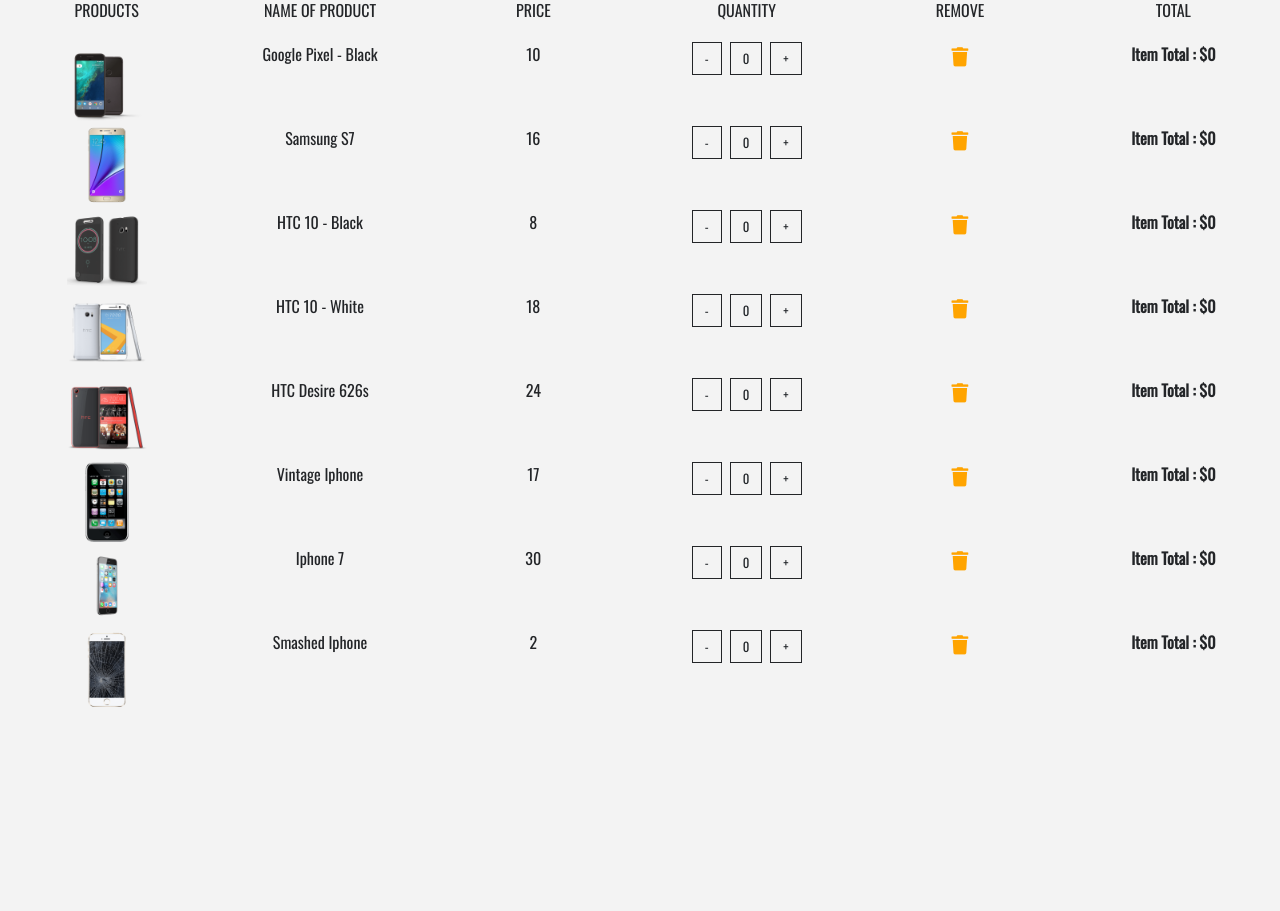
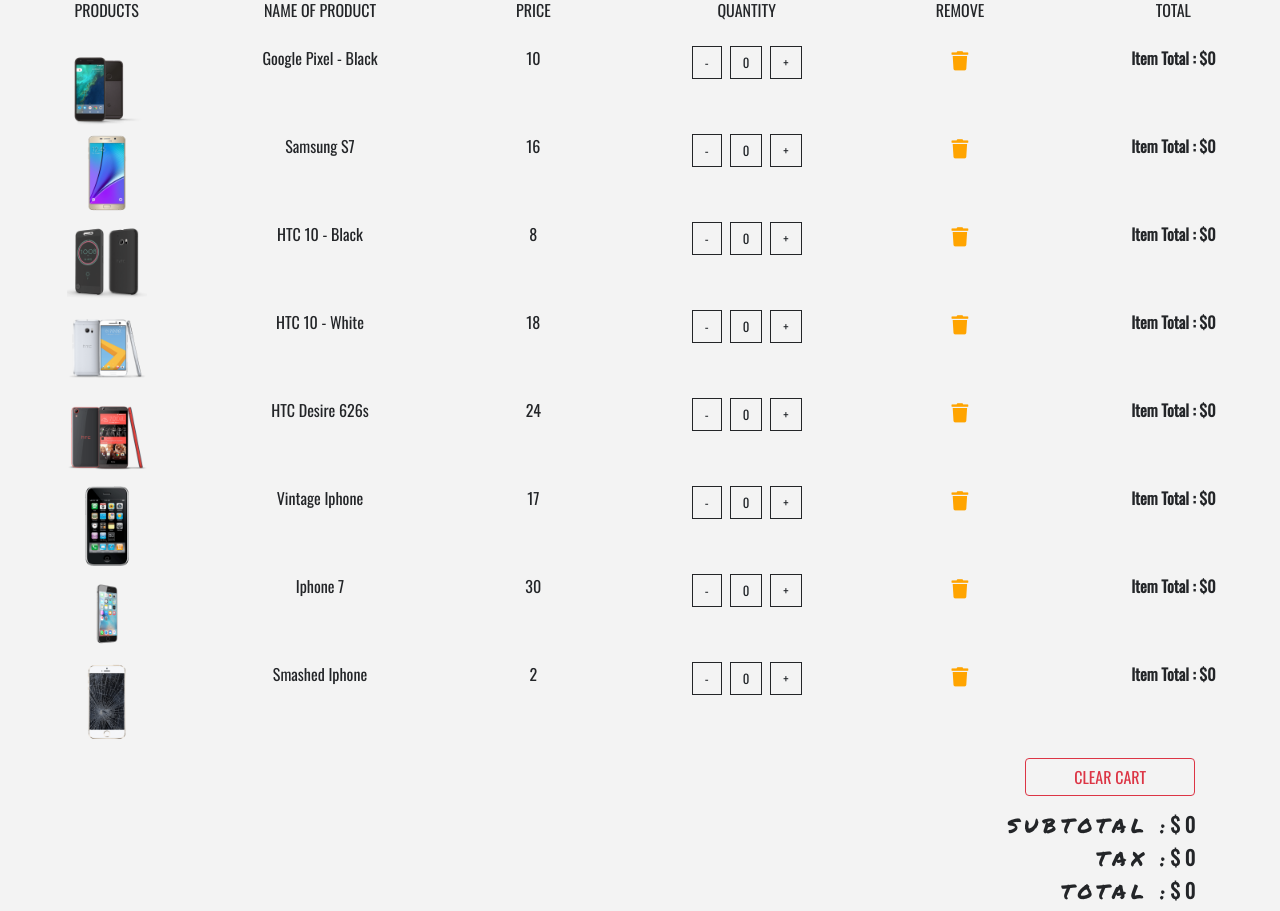
Before and after one commit to kwillard95/ecommerce-phones-project, a React (Create React App) app: page /cart in a window 1280 px wide. Shown: the part 140-1051 px from the top of the page. Before the commit the page ends 854 px from the top, so only its background shows below. Built offline with nearby package versions, Linux system fonts and the light colour scheme.

Commit message:
Initiates cart totals component

```diff
--- a/src/components/Cart/Cart.js
+++ b/src/components/Cart/Cart.js
@@ -4,6 +4,7 @@
 import CartColumns from './CartColumns'
 import EmptyCart from './EmptyCart'
 import CartList from './CartList'
+import CartTotals from './CartTotals'
 
 
 export default class Cart extends Component {
@@ -22,6 +23,7 @@
                 <Title name="your" title="cart" />
                 <CartColumns />
                 <CartList value={value}/>
+                <CartTotals value={value}/>
               </React.Fragment>
             )
           }
--- a/src/components/Cart/CartItem.js
+++ b/src/components/Cart/CartItem.js
@@ -4,7 +4,7 @@
   const { id, img, title, price, total, count } = item;
   const { increment, decrement, removeItem } = value;
   return (
-    <div className="row my-1 text-capitalize text-center">
+    <div className="row my-2 text-capitalize text-center">
       <div className="col-10 mx-auto col-lg">
         <img src={img} alt="product" style={{ width: '5rem', height: '5rem' }} className="img-fluid" />
       </div>
--- /dev/null
+++ b/src/components/Cart/CartTotals.js
@@ -0,0 +1,40 @@
+import React from 'react'
+import { Link } from 'react-router-dom'
+
+export default function CartTotals({ value }) {
+  const { cartSubTotal, cartTax, cartTotal, clearCart } = value;
+
+  return (
+    <React.Fragment>
+      <div className="container">
+        <div className="row">
+          <div className="col-10 mt-2 ml-sm-5 ml-md-auto col-sm-8 text-capitalize text-right">
+            <Link to="/">
+              <button className="btn btn-outline-danger text-uppercase mb-3 px-5"
+                type="button"
+                onClick={() => clearCart()}>clear cart</button>
+            </Link>
+            <h5>
+              <span className="text-title">
+                subtotal :
+              </span>
+              <strong>$ {cartSubTotal}</strong>
+            </h5>
+            <h5>
+              <span className="text-title">
+                tax :
+              </span>
+              <strong>$ {cartTax}</strong>
+            </h5>
+            <h5>
+              <span className="text-title">
+                total :
+              </span>
+              <strong>$ {cartTotal}</strong>
+            </h5>
+          </div>
+        </div>
+      </div>
+    </React.Fragment>
+  )
+}
--- a/src/context.js
+++ b/src/context.js
@@ -76,7 +76,14 @@
   }
 
   increment = (id) => {
-    console.log('this is the increment method')
+    const product = this.getItem(id);
+    product.count++;
+    product.total += product.price;
+    const subtotal = this.state.cartSubTotal + product.price;
+    this.setState(() => {
+      return {cartSubTotal: subtotal}
+    })
+
   }
 
   decrement = (id) => {
```
